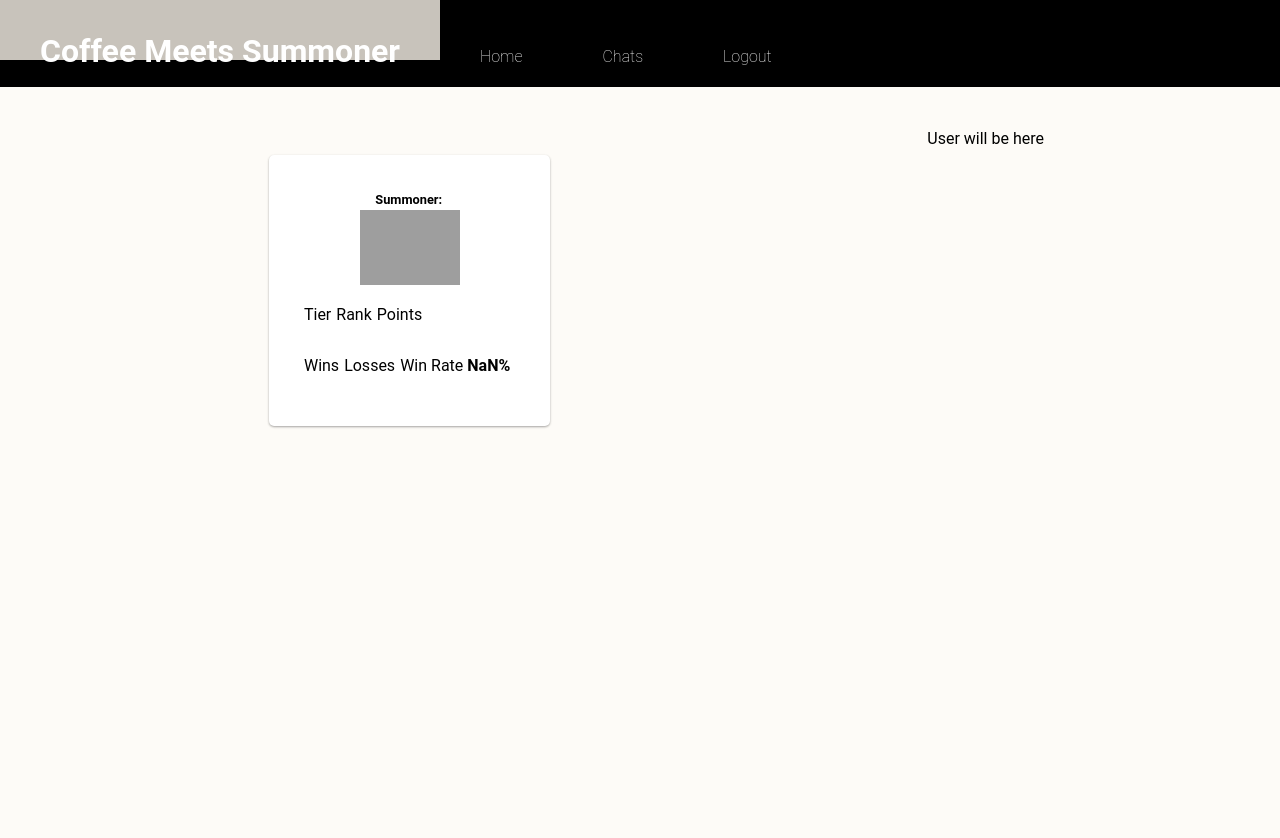
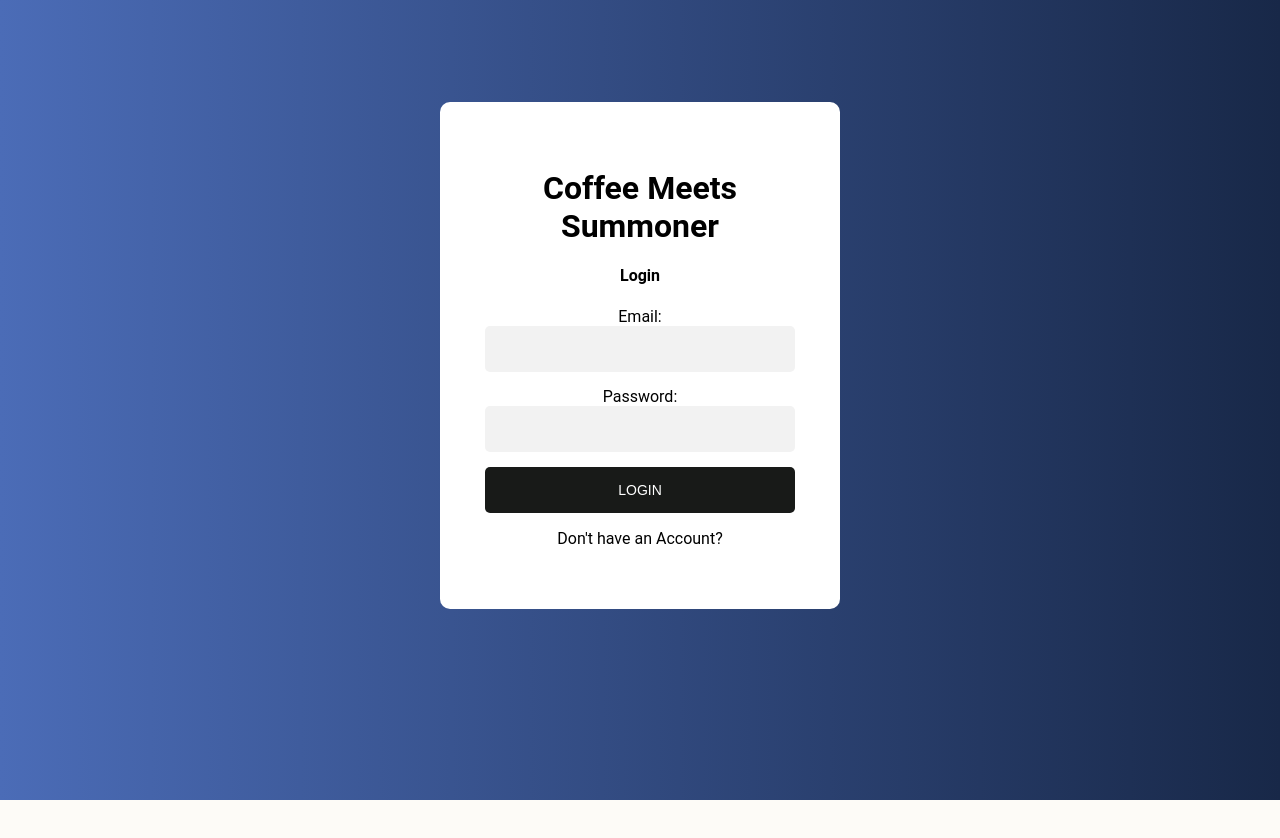
Before and after one commit to brkg/coffee_meets_summoner, a React app: page / in a window 1280 px wide. Shown: the top 838 px of the page. After the commit the page ends 800 px from the top, so only its background shows below. Built offline with nearby package versions, Linux system fonts and the light colour scheme; no server answers; grey boxes are pictures that could not be loaded.

Commit message:
added signup

```diff
--- a/src/components/App.tsx
+++ b/src/components/App.tsx
@@ -10,10 +10,12 @@ import e from 'express';
 
 export default function Dashboard(){
     const [user, setUser] = useState({});
+    const [summonerName, setSummonerName] = useState('');
+    const [loginFailed, setLoginFailed] = useState(false);
     const [teamates, setTeamates] = useState([]);
     const [highlightedUser, setHighlightedUser] = useState('');
     const [highlightedUserData, setHighlightedUserData] = useState([]);
-    const [loggedIn, setLogin] = useState(true);
+    const [loggedIn, setLogin] = useState(false);
 
     useEffect(()=> {
         axios.post('/api/getSummoner', {
@@ -21,7 +23,7 @@ export default function Dashboard(){
         })
         .then(data => {
           const {userInfo, playerList} = data.data;
-          userInfo.summonerName = "kazaroon";
+          userInfo.summonerName =  summonerName;
           addUser(userInfo);
           addTeamates(playerList);
         })
@@ -29,11 +31,38 @@ export default function Dashboard(){
     }, []);
 
     function checkCreds(email : string, password : string){
-        console.log( email, password);
+
+        axios.post('/api/login', {
+            username : email,
+            password : password
+        })
+        .then(data => {
+            if (data.data.user){
+                const {username } = data.data.user;
+                setLoginFailed(false);
+                setSummonerName(username);
+            } else {
+                setLoginFailed(true);
+            }
+
+        })
+        .catch(err =>  setLoginFailed(true));
     }
 
     function setCreds( summonerName : string, email : string, password : string){
-        console.log(summonerName, email, password);
+
+        axios.post("/api/signup", {
+            summonerName : summonerName,
+            username : email,
+            password : password
+        }).then(() =>
+        {
+            setLogin(true);
+            setSummonerName(summonerName);
+        })
+          .catch(err => console.log(err));
+
+
     }
     function addUser(userData : Object){
         setUser(userData);
@@ -64,7 +93,7 @@ export default function Dashboard(){
 
     let displayHighlighted : JSX.Element = highlightedUser !== ''  ?
         <HighlightUser user={highlightedUser} userData={highlightedUserData}/> :
-        <div><p>User will be here</p></div>;
+        <div><p>Click on Potential Teamates</p></div>;
 
 
     const displayApp : JSX.Element =
@@ -82,7 +111,7 @@ export default function Dashboard(){
         </div>;
 
 
-    let componentToRender = loggedIn === true ? displayApp : <Auth  checkCreds={checkCreds} setCreds={setCreds}/>;
+    let componentToRender = loggedIn === true ? displayApp : <Auth  checkCreds={checkCreds} setCreds={setCreds} loginFailed={loginFailed}/>;
 
     return (
     <div>
--- a/src/components/views/Auth.tsx
+++ b/src/components/views/Auth.tsx
@@ -2,14 +2,14 @@ import React, {MouseEventHandler, useState} from "react";
 import Login from "./Login";
 import SignUp from "./SignUp";
 
-export default function Auth(props : {setCreds : Function, checkCreds : Function}){
+export default function Auth(props : {setCreds : Function, checkCreds : Function, loginFailed : Boolean}){
 
     const [previousUser, setPreviousUser] = useState(true);
     const [summonerName, setSummonerName] = useState('');
     const [email, setEmail] = useState('');
     const [password, setPassword] = useState('');
 
-    const {setCreds , checkCreds} = props;
+    const {setCreds , checkCreds , loginFailed} = props;
 
     function handleEmailChange(e : any){
         const newEmail = e.target.value;
@@ -46,6 +46,7 @@ export default function Auth(props : {setCreds : Function, checkCreds : Function
     />;
     const login : JSX.Element =
     <Login
+    loginFailed={loginFailed}
     setSignUp={setSignUp}
     email={email}
     password={password}
--- a/src/components/views/Login.tsx
+++ b/src/components/views/Login.tsx
@@ -6,17 +6,22 @@ export default function Login(props: {
         checkCreds : Function,
         handleEmailChange : ChangeEventHandler,
         handlePasswordChange : ChangeEventHandler,
+        loginFailed : Boolean
 
     }){
 
-        const {setSignUp, email, password, handleEmailChange, handlePasswordChange, checkCreds} = props;
+        const {setSignUp, email, password, handleEmailChange, handlePasswordChange, checkCreds, loginFailed} = props;
 
+        let displayLoginFailed : JSX.Element = <p></p>;
+         if(loginFailed){
+            displayLoginFailed = <p className="login-failed">Account not found please try again</p>
+        }
 return (
     <div className="auth-page">
          <div className='auth-form'>
             <h1>Coffee Meets Summoner</h1>
             <h4>Login</h4>
-            <form onSubmit={()=> checkCreds( email, password)}>
+            <div>
             <label>
                 Email:
             <input className ="auth-input" type="text" value={email} onChange={handleEmailChange} />
@@ -25,9 +30,10 @@ return (
                 Password:
             <input className ="auth-input" type="password" value={password} onChange={handlePasswordChange} />
             </label>
-             <button className='auth-button' onClick={()=>checkCreds()}>Login</button>
-             <p onClick={()=>setSignUp()}>Don't have an Account?</p>
-            </form>
+            <button className='auth-button' onClick={()=>checkCreds(email, password)}>Login</button>
+              <p>{displayLoginFailed}</p>
+              <p onClick={()=>setSignUp()}>Don't have an Account?</p>
+            </div>
         </div>
     </div>)
 }
--- a/src/components/views/SignUp.tsx
+++ b/src/components/views/SignUp.tsx
@@ -18,14 +18,13 @@ export default function SignUp(props : {
         <div className='auth-form'>
             <h1>Coffee Meets Summoner</h1>
             <h4>Sign Up</h4>
-            <form onSubmit={()=> setCreds(summonerName, email, password)}>
+            <div>
             <div>
             <label>
                 Summoner Name:
             <input className ="auth-input" type="text" value={summonerName} onChange={handleSummonerChange} />
             </label>
             </div>
-
             <label>
                 Email:
             <input className ="auth-input" type="text" value={email} onChange={handleEmailChange} />
@@ -34,9 +33,10 @@ export default function SignUp(props : {
                 Password:
             <input className ="auth-input" type="password" value={password} onChange={handlePasswordChange} />
             </label >
-            <button className='auth-button' onClick={()=>setCreds()}>Sign Up</button>
+            <button className='auth-button' onClick={()=>setCreds(summonerName, email, password)}>Sign Up</button>
+            <p></p>
              <p onClick={()=>setLogin()}>Already have an Account?</p>
-            </form>
+            </div>
         </div>
 
     </div>);
```
Also changed, not shown: 1 other file (tests, documents, lock files or other folders).
